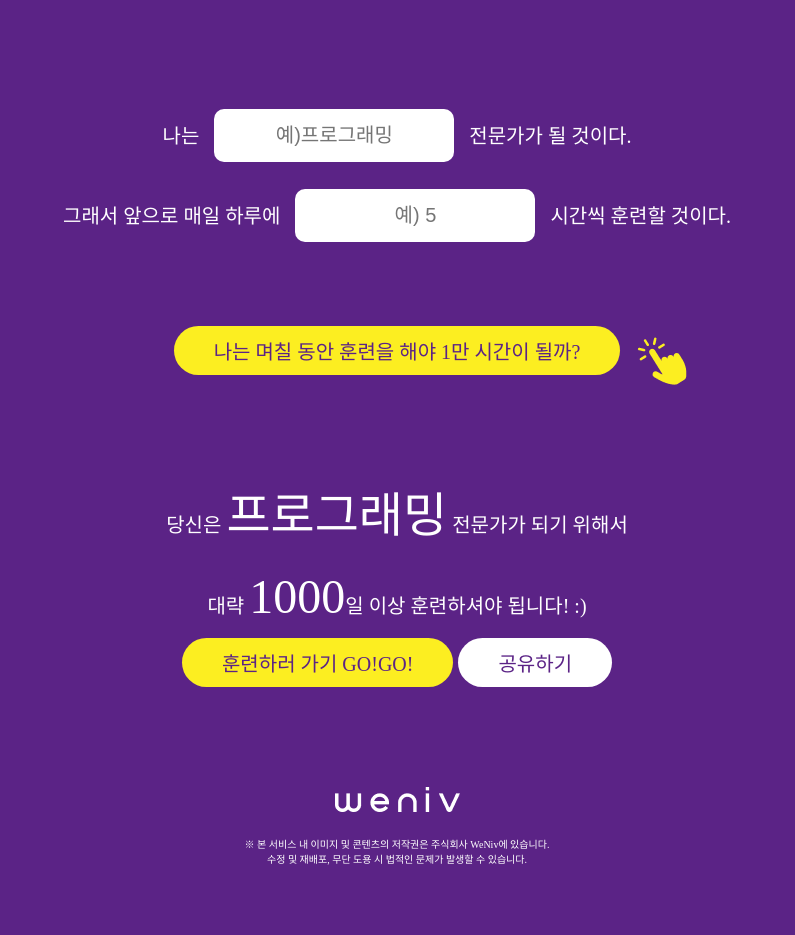
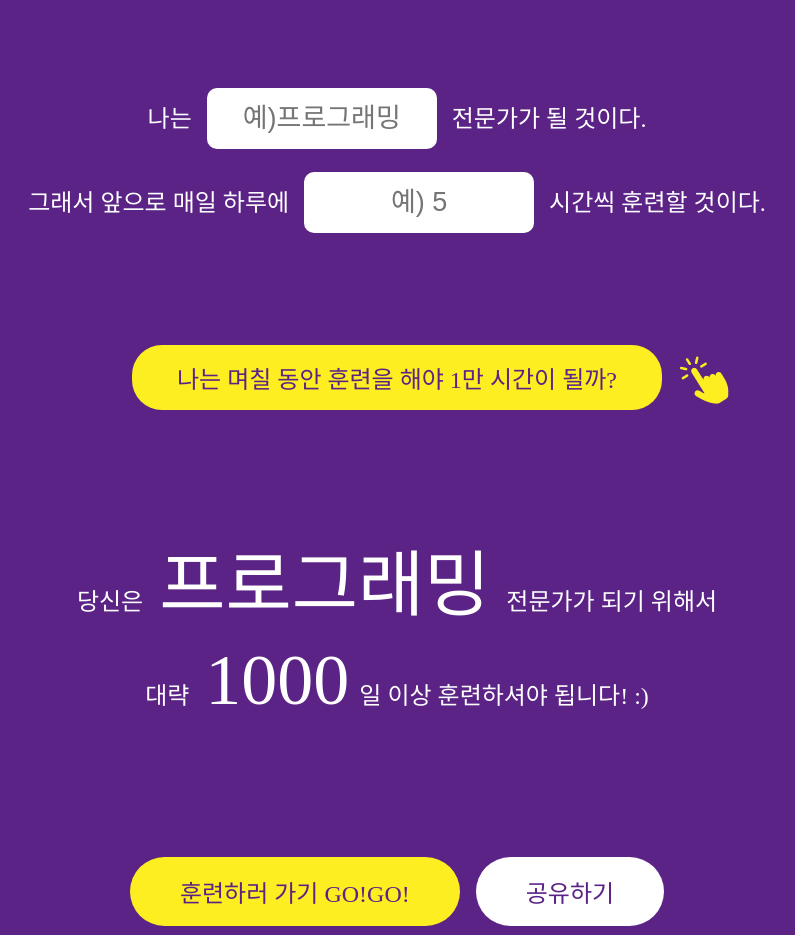
Before and after one commit to OhRaeKyu/HTML_CSS_Assignment, a plain HTML site: page 002/10000hours.html in a window 1280 px wide. Shown: the part 577-1512 px from the top of the page, without its empty margins (243-1038 px from the left). Drawn offline with Linux system fonts and the light colour scheme; a web font is replaced by a local one.

Commit message:
002_Assignment_10000Hours

```diff
--- a/002/10000hours.html
+++ b/002/10000hours.html
@@ -50,10 +50,14 @@
         </div>
         <section class="main_result">
             <h2 class="sr-only">결과 확인</h2>
-            <p>당신은 <strong>프로그래밍</strong> 전문가가 되기 위해서</p>
-            <p>대략 <strong>1000</strong>일 이상 훈련하셔야 됩니다! :)</p>
-            <button type="button" class="result_train">훈련하러 가기 GO!GO!</button>
-            <button type="button" class="result_share">공유하기</button>
+            <div class="result_txt">
+                <p>당신은 <strong>프로그래밍</strong> 전문가가 되기 위해서</p>
+                <p>대략 <strong>1000</strong>일 이상 훈련하셔야 됩니다! :)</p>
+            </div>
+            <div class="result_btn">
+                <button type="button" class="result_train">훈련하러 가기 GO!GO!</button>
+                <button type="button" class="result_share">공유하기</button>
+            </div>
         </section>
     </main>
     <footer>
--- a/002/css/10000hours.css
+++ b/002/css/10000hours.css
@@ -60,7 +60,7 @@ header {
     flex-direction: column;
     align-items: center;
     justify-content: center;
-    margin: 50px auto;
+    margin: 48px auto;
 }
 
 header .head_clock {
@@ -93,7 +93,7 @@ main .main_title {
     font-family: "OTEnjoystoriesBA";
     font-size: 36px;
     color: #F5DF4D;
-    margin-bottom: 80px;
+    margin-bottom: 75px;
 }
 
 main .main_ex {
@@ -101,20 +101,20 @@ main .main_ex {
     flex-direction: row;
     align-items: center;
     justify-content: center;
-    margin-bottom: 100px;
+    margin-bottom: 80px;
 }
 
 main .main_ex .ex_explain {
     position: relative;
     display: flex;
     flex-direction: column;
-    font-size: 17px;
+    justify-content: center;
+    font-size: 18px;
     line-height: 1.7;
 }
 
 main .main_ex .ex_explain::before {
     position: absolute;
-    display: flex;
     content: url("../img/txt-left.png");
     margin-right: 10px;
 }
@@ -122,14 +122,13 @@ main .main_ex .ex_explain::before {
 main .main_ex .ex_explain::after {
     position: absolute;
     right: 0;
-    display: flex;
     content: url("../img/txt-right.png");
     margin-left: 10px;
 }
 
-main .main_ex strong {
+main .main_ex .ex_explain strong {
     font-family: "GmarketSansBold";
-    font-size: 20px;
+    font-size: 24px;
 }
 
 main .main_input form {
@@ -137,29 +136,22 @@ main .main_input form {
     flex-direction: column;
     align-items: center;
     justify-content: center;
-    line-height: 4;
-    margin-bottom: 70px;
+    line-height: 3.5;
+    margin-bottom: 100px;
+    font-size: 24px;
 }
 
 main .main_input input {
-    width: 200px;
+    width: 190px;
     padding: 15px 20px;
     margin: 0 15px;
     border: none;
     border-radius: 10px;
-    font-size: 20px;
+    font-size: 27px;
     text-align: center;
 }
 
-main .main_input .input_job {
-    display: flex;
-    flex-direction: row;
-    flex-wrap: wrap;
-    align-items: center;
-    justify-content: center;
-}
-
-main .main_input .input_hour {
+main .main_input .input_job, main .main_input .input_hour {
     display: flex;
     flex-direction: row;
     flex-wrap: wrap;
@@ -168,18 +160,18 @@ main .main_input .input_hour {
 }
 
 main .main_btn {
-    margin-bottom: 100px;
+    margin-bottom: 130px;
 }
 
 main .main_btn .input_btn {
     position: relative;
     font-family: 'GmarketSansBold';
-    font-size: 20px;
+    font-size: 24px;
     color: #5B2386;
     background-color: #FCEE21;
     border: none;
     border-radius: 30px;
-    padding: 10px 40px;
+    padding: 15px 45px;
 }
 
 main .main_btn::after {
@@ -189,32 +181,45 @@ main .main_btn::after {
 }
 
 main .main_result {
-    line-height: 1.7;
+    display: flex;
+    flex-direction: column;
+    flex-wrap: wrap;
+    justify-content: center;
+    line-height: 1.3;
+    font-size: 24px;
 }
 
-main .main_result strong {
-    font-size: 48px;
-    font-family: 'GmarketSansBold';
+main .main_result .result_txt {
+    margin-bottom: 130px;
 }
 
-main .main_result .result_train {
+main .main_result .result_txt strong {
+    font-size: 72px;
     font-family: 'GmarketSansBold';
-    font-size: 20px;
+    margin: 0 10px;
+}
+
+main .main_result .result_btn {
+    margin-bottom: 30px;
+}
+
+main .main_result .result_btn button {
+    font-family: 'GmarketSansBold';
+    font-size: 24px;
     color: #5B2386;
     background-color: #FCEE21;
     border: none;
-    border-radius: 30px;
-    padding: 10px 40px;
+    border-radius: 50px;
+    padding: 17px 50px;
 }
 
-main .main_result .result_share {
-    font-family: 'GmarketSansBold';
-    font-size: 20px;
-    color: #5B2386;
+main .main_result .result_btn .result_train {
+    background-color: #FCEE21;
+    margin-right: 10px;
+}
+
+main .main_result .result_btn .result_share {
     background-color: #FFFFFF;
-    border: none;
-    border-radius: 30px;
-    padding: 10px 40px;
 }
 
 /* Footer Style */
@@ -225,11 +230,11 @@ footer {
 }
 
 footer .foot_comp {
-    margin-bottom: 20px;
+    margin-bottom: 15px;
 }
 
 .foot_copy p{
-    font-size: 10px;
+    font-size: 11px;
     margin: 5px auto;
 }
 
```
